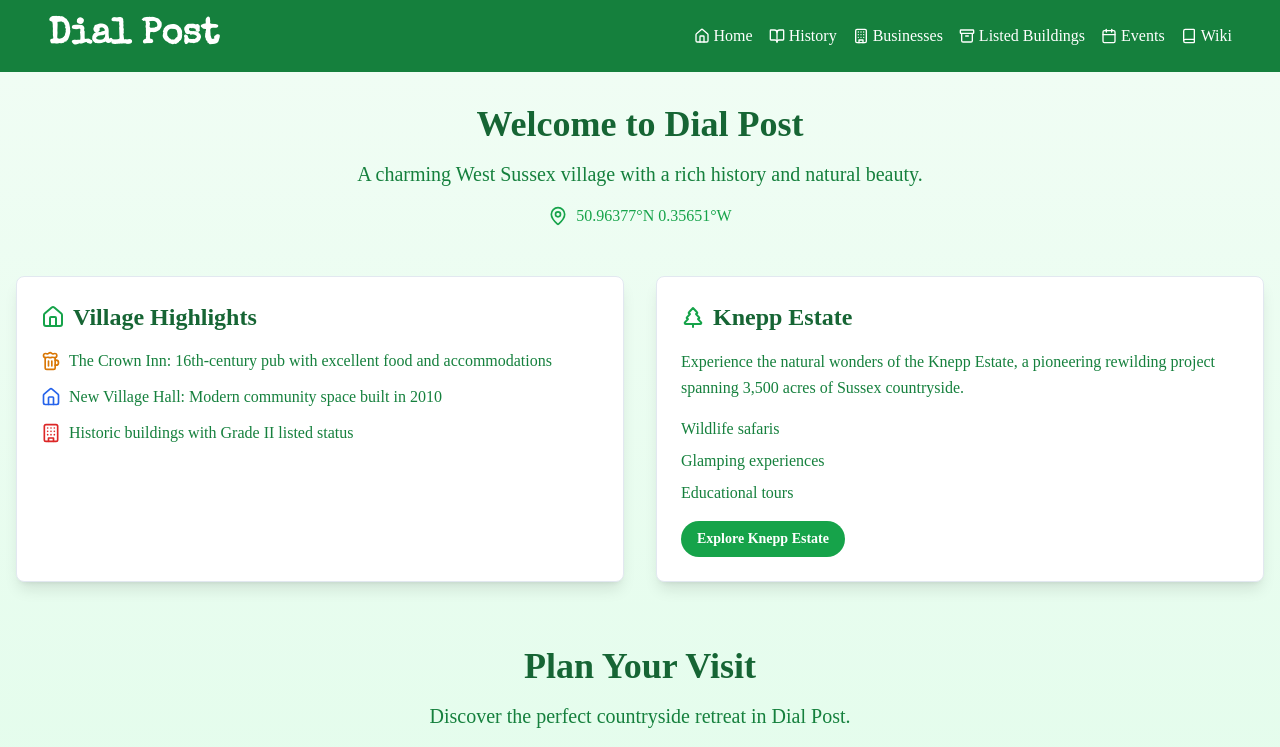
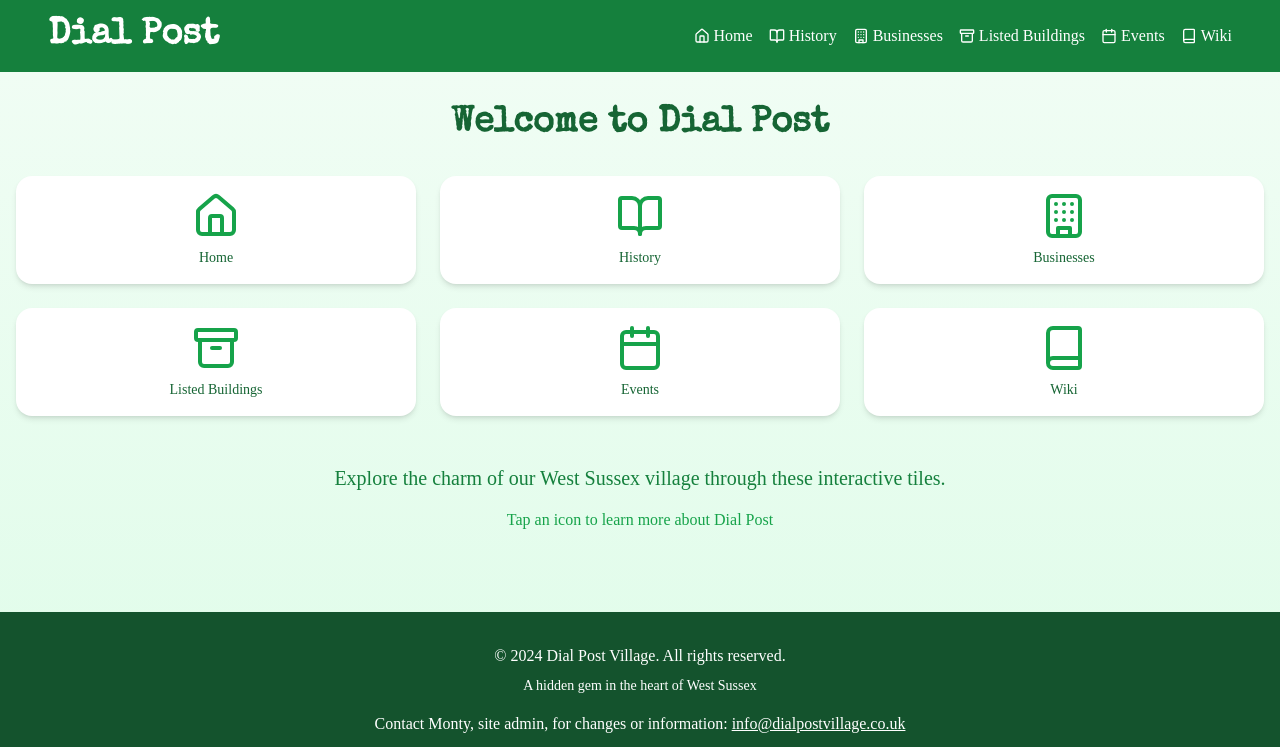
Before and after one commit to theonewithpooh-bear/dialpost-dreamscape, a React (Vite) app: page / in a window 1280 px wide. Shown: the top 747 px of the page. Built offline with nearby package versions, Linux system fonts and the light colour scheme.

Commit message:
Add iOS Home Screen Navigation
Implement navigation to allow users to add the app to their iOS home screen for easier access.
[skip gpt_engineer]

```diff
--- a/src/pages/Index.jsx
+++ b/src/pages/Index.jsx
@@ -1,102 +1,47 @@
-import React, { useState } from 'react';
-import { Card, CardContent } from "@/components/ui/card";
-import { MapPinIcon, HomeIcon, BeerIcon, TreePine, BuildingIcon, Menu } from 'lucide-react';
+import React from 'react';
+import { Link } from 'react-router-dom';
+import { HomeIcon, BookOpenIcon, BuildingIcon, ArchiveIcon, CalendarIcon, BookIcon } from 'lucide-react';
 import Footer from '@/components/Footer';
-import MobileNavigation from '@/components/MobileNavigation';
 import '../styles/custom.css';
 
 const Index = () => {
-  const [isMobileNavOpen, setIsMobileNavOpen] = useState(false);
+  const navItems = [
+    { title: "Home", icon: HomeIcon, to: "/" },
+    { title: "History", icon: BookOpenIcon, to: "/history" },
+    { title: "Businesses", icon: BuildingIcon, to: "/businesses" },
+    { title: "Listed Buildings", icon: ArchiveIcon, to: "/listed-buildings" },
+    { title: "Events", icon: CalendarIcon, to: "/events" },
+    { title: "Wiki", icon: BookIcon, to: "/wiki" },
+  ];
 
   return (
     <div className="min-h-screen bg-gradient-to-b from-green-50 to-green-100">
       <main className="container mx-auto py-8 px-4">
-        <section className="mb-12 text-center">
-          <h2 className="text-3xl md:text-4xl font-bold mb-4 text-green-800 animate-fade-in">Welcome to Dial Post</h2>
+        <h1 className="text-3xl md:text-4xl font-bold mb-8 text-center text-green-800 animate-fade-in special-elite-regular">
+          Welcome to Dial Post
+        </h1>
+        <div className="grid grid-cols-3 gap-6 mb-12">
+          {navItems.map((item, index) => (
+            <Link
+              key={index}
+              to={item.to}
+              className="flex flex-col items-center justify-center p-4 bg-white rounded-2xl shadow-md hover:shadow-lg transition-all duration-300"
+            >
+              <item.icon className="h-12 w-12 mb-2 text-green-600" />
+              <span className="text-sm text-center text-green-800">{item.title}</span>
+            </Link>
+          ))}
+        </div>
+        <section className="text-center mb-12">
           <p className="text-lg md:text-xl mb-4 text-green-700 max-w-2xl mx-auto animate-fade-in-delay">
-            A charming West Sussex village with a rich history and natural beauty.
+            Explore the charm of our West Sussex village through these interactive tiles.
           </p>
           <div className="flex items-center justify-center text-green-600 animate-fade-in-delay-2">
-            <MapPinIcon className="h-5 w-5 mr-2" />
-            <span>50.96377°N 0.35651°W</span>
-          </div>
-        </section>
-
-        <button
-          className="md:hidden bg-green-600 hover:bg-green-500 text-white py-2 px-4 rounded fixed bottom-4 right-4 z-50 flex items-center"
-          onClick={() => setIsMobileNavOpen(true)}
-        >
-          <Menu className="h-5 w-5 mr-2" />
-          Display Navigation
-        </button>
-
-        <section className="grid grid-cols-1 md:grid-cols-2 gap-8 mb-16">
-          <Card className="bg-white shadow-lg hover:shadow-xl transition-all duration-300 transform hover:-translate-y-2 overflow-hidden">
-            <CardContent className="p-6">
-              <h3 className="text-xl md:text-2xl font-bold mb-4 text-green-800 flex items-center">
-                <HomeIcon className="h-6 w-6 mr-2 text-green-600" />
-                Village Highlights
-              </h3>
-              <ul className="space-y-3 text-green-700">
-                <li className="flex items-center">
-                  <BeerIcon className="h-5 w-5 mr-2 text-amber-600 flex-shrink-0" />
-                  <span>The Crown Inn: 16th-century pub with excellent food and accommodations</span>
-                </li>
-                <li className="flex items-center">
-                  <HomeIcon className="h-5 w-5 mr-2 text-blue-600 flex-shrink-0" />
-                  <span>New Village Hall: Modern community space built in 2010</span>
-                </li>
-                <li className="flex items-center">
-                  <BuildingIcon className="h-5 w-5 mr-2 text-red-600 flex-shrink-0" />
-                  <span>Historic buildings with Grade II listed status</span>
-                </li>
-              </ul>
-            </CardContent>
-          </Card>
-
-          <Card className="bg-white shadow-lg hover:shadow-xl transition-all duration-300 transform hover:-translate-y-2 overflow-hidden">
-            <CardContent className="p-6">
-              <h3 className="text-xl md:text-2xl font-bold mb-4 text-green-800 flex items-center">
-                <TreePine className="h-6 w-6 mr-2 text-green-600" />
-                Knepp Estate
-              </h3>
-              <p className="text-green-700 leading-relaxed mb-4">
-                Experience the natural wonders of the Knepp Estate, a pioneering rewilding project spanning 3,500 acres of Sussex countryside.
-              </p>
-              <ul className="space-y-2 text-green-700 mb-4">
-                <li>Wildlife safaris</li>
-                <li>Glamping experiences</li>
-                <li>Educational tours</li>
-              </ul>
-              <a href="https://knepp.co.uk" target="_blank" rel="noopener noreferrer" className="inline-block bg-green-600 hover:bg-green-700 text-white px-4 py-2 rounded-full text-sm font-semibold transition-all duration-300">
-                Explore Knepp Estate
-              </a>
-            </CardContent>
-          </Card>
-        </section>
-
-        <section className="text-center mb-16">
-          <h2 className="text-3xl md:text-4xl font-bold mb-4 text-green-800">Plan Your Visit</h2>
-          <p className="text-lg md:text-xl mb-6 text-green-700 max-w-3xl mx-auto">
-            Discover the perfect countryside retreat in Dial Post.
-          </p>
-          <div className="grid grid-cols-1 md:grid-cols-3 gap-8 max-w-4xl mx-auto">
-            {[
-              { icon: HomeIcon, title: "Stay", description: "Cozy rooms at The Crown Inn" },
-              { icon: BeerIcon, title: "Dine", description: "Local cuisine and pub fare" },
-              { icon: TreePine, title: "Explore", description: "Nature walks and Knepp tours" }
-            ].map((item, index) => (
-              <div key={index} className="bg-white p-6 rounded-lg shadow-md hover:shadow-lg transition-all duration-300">
-                <item.icon className="h-12 w-12 mx-auto mb-4 text-green-600" />
-                <h3 className="text-xl font-semibold mb-2 text-green-700">{item.title}</h3>
-                <p className="text-green-600">{item.description}</p>
-              </div>
-            ))}
+            <span>Tap an icon to learn more about Dial Post</span>
           </div>
         </section>
       </main>
       <Footer />
-      <MobileNavigation isOpen={isMobileNavOpen} onClose={() => setIsMobileNavOpen(false)} />
     </div>
   );
 };
```
